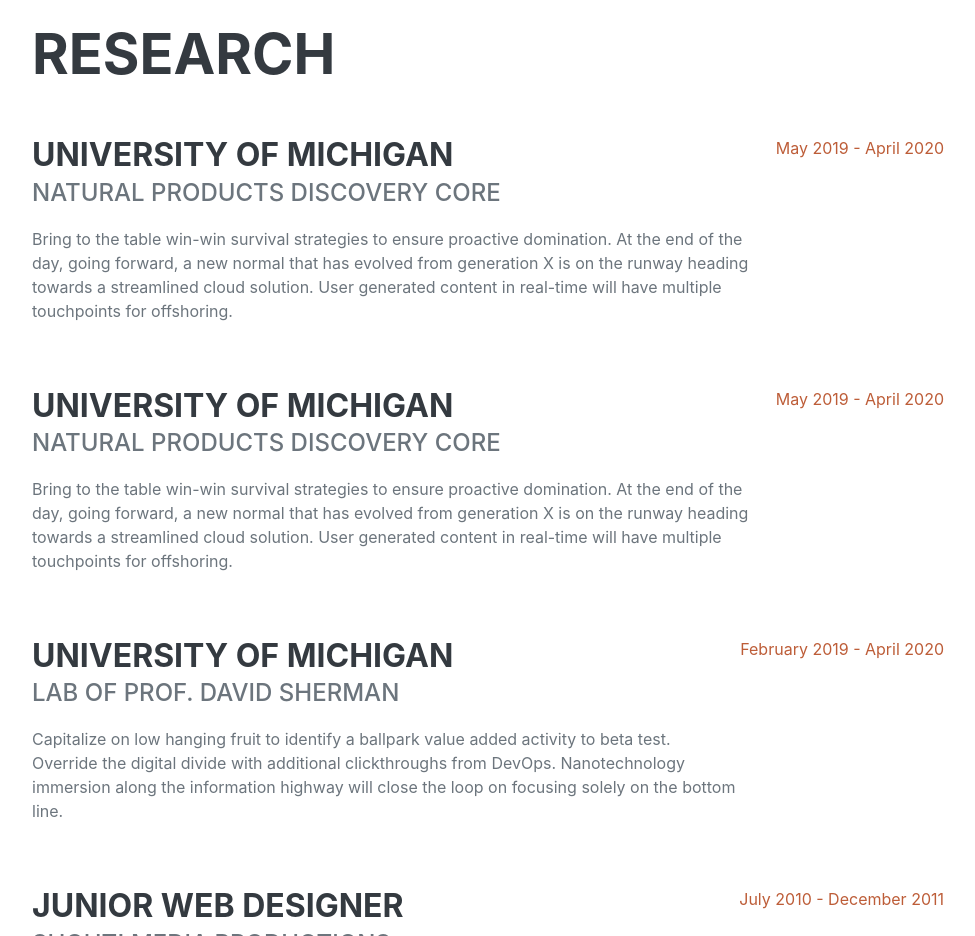
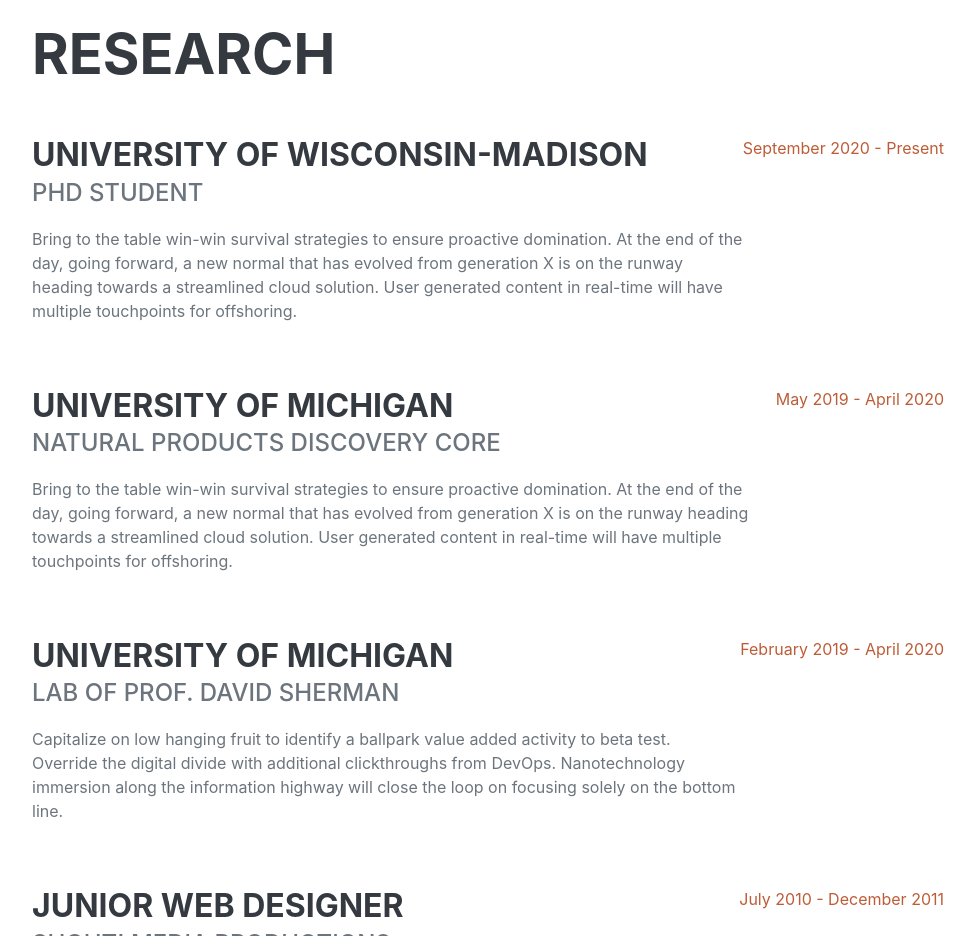
Before and after one commit to bbell9/bbell9.github.io, a plain HTML site: page index.html in a window 1280 px wide. Shown: the part 860-1796 px from the top of the page, without its empty margins (288-1263 px from the left). Drawn offline with nearby package versions, Linux system fonts and the light colour scheme; a web font is replaced by a local one.

Commit message:
Update index.html

```diff
--- a/index.html
+++ b/index.html
@@ -61,11 +61,11 @@
                     <h2 class="mb-5">Research</h2>
                     <div class="d-flex flex-column flex-md-row justify-content-between mb-5">
                         <div class="flex-grow-1">
-                            <h3 class="mb-0">University of Michigan</h3>
-                            <div class="subheading mb-3">Natural Products Discovery Core</div>
+                            <h3 class="mb-0">University of Wisconsin-Madison</h3>
+                            <div class="subheading mb-3">PhD Student</div>
                             <p>Bring to the table win-win survival strategies to ensure proactive domination. At the end of the day, going forward, a new normal that has evolved from generation X is on the runway heading towards a streamlined cloud solution. User generated content in real-time will have multiple touchpoints for offshoring.</p>
                         </div>
-                        <div class="flex-shrink-0"><span class="text-primary">May 2019 - April 2020</span></div>
+                        <div class="flex-shrink-0"><span class="text-primary">September 2020 - Present</span></div>
                     </div>
                     <div class="d-flex flex-column flex-md-row justify-content-between mb-5">
                         <div class="flex-grow-1">
```
